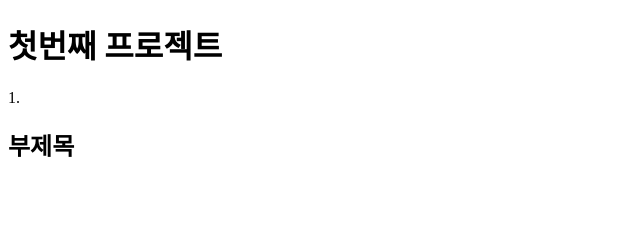
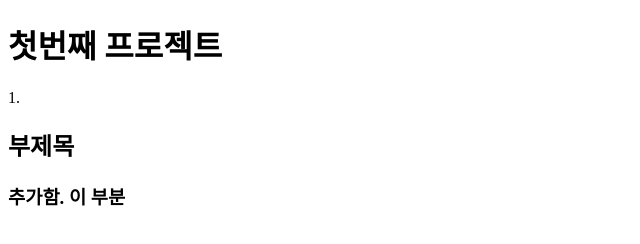
Before and after one commit to kingryan9996/first-noona-project, a plain HTML site: page index.html in a window 1280 px wide. Shown: the whole page, without its empty margins (0-640 px from the left). Drawn offline with Linux system fonts and the light colour scheme.

Commit message:
second commit

```diff
--- a/index.html
+++ b/index.html
@@ -11,5 +11,6 @@
     <h1>첫번째 프로젝트</h1>
     <p>1.</p>
     <h2>부제목</h2>
+    <h3>추가함. 이 부분</h3>
   </body>
 </html>
```
